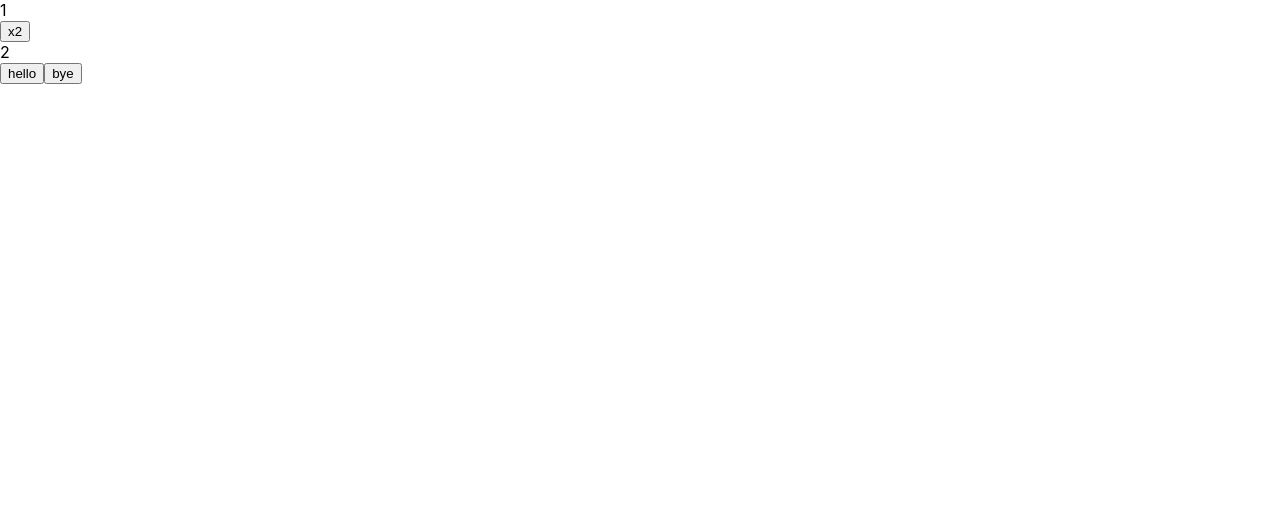
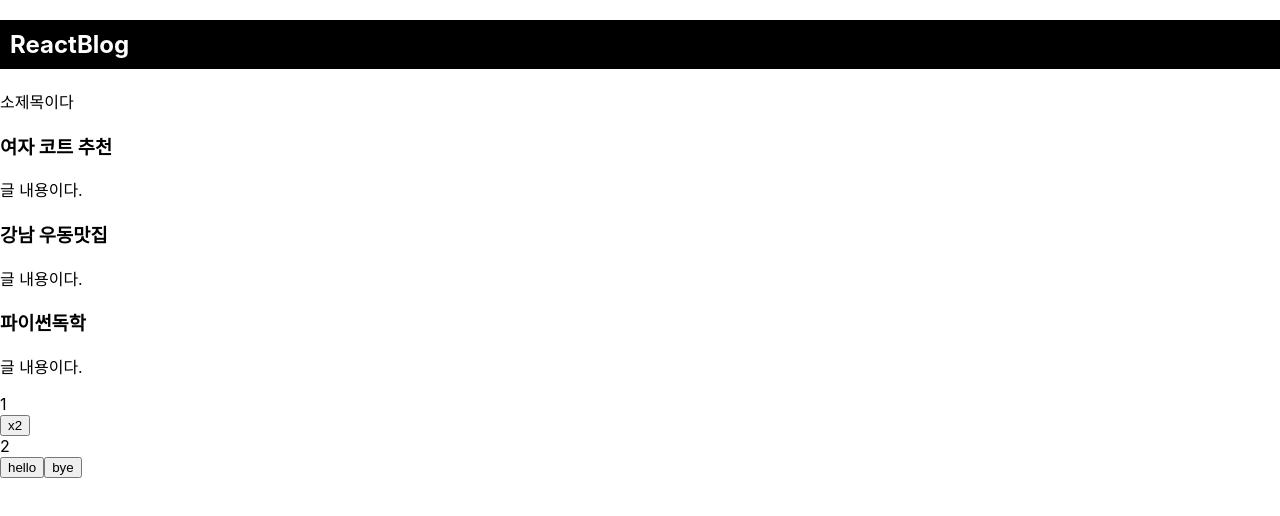
Before and after one commit to ellsagongju/react_project01, a React (Create React App) app: page / in a window 1280 px wide. Shown: the top 516 px of the page. Built offline with nearby package versions, Linux system fonts and the light colour scheme.

Commit message:
[hyojin_jo] state 쓰는 방법

```diff
--- /dev/null
+++ b/src/App.css
@@ -0,0 +1,7 @@
+.black-nav{
+    background-color: #000;
+}
+.black-nav h2{
+    color: #fff;
+    padding: 10px;
+}
--- a/src/App.js
+++ b/src/App.js
@@ -2,6 +2,7 @@ import React from 'react';
 // return 하는 div를 div에 넣지 않고 바로 root 바로 아래로 부르고 싶을때 app js에 react를 부른다
 import { useState } from 'react';
 // useState를 react에서 가져옴
+import './App.css'
 
 function App() {
 
@@ -20,15 +21,41 @@ function App() {
     console.log('bye')
   };
 
+  let post = '강남 우동 맛집';
+  let [글제목, b] = useState(['여자 코트 추천','강남 우동맛집','파이썬독학']);
+  // state를 써야 하는 이유는
+  // state를 써야 하는 이유는
+  // state를 써야 하는 이유는
+  // post 가 변경되면 다 따라다니면서 바꿔줘야 하지만,
+  // 글 제목으로 변수명을 저장했기 때문에 state 내용이 자동 return됨
+  // state가 좋지만, 로고같은 변동 사항이 많지 않은 것은 state로 굳이 할 필요 없다.
+
+
+
   // 함수실행
   // retrun을 할 때에는 한 개의 태그만 실행시킬 수 있기 떄문에 전체를 감싸는 div 처리를 하고 나머지는 감싼다.
-
-
   return (
     // <div className="App">
     // React.Fragment를 부르면 바로 root  아래 div로 부를 수 있다.
     <React.Fragment>
-
+      <div className="header">
+        <div className="black-nav">
+          <h2>ReactBlog</h2>
+        </div>
+        <p>소제목이다</p>
+      </div>
+      <div className="list">
+        <h3>{글제목[0]}</h3>
+        <p>글 내용이다.</p>
+      </div>
+      <div className="list">
+        <h3>{글제목[1]}</h3>
+        <p>글 내용이다.</p>
+      </div>
+      <div className="list">
+        <h3>{글제목[2]}</h3>
+        <p>글 내용이다.</p>
+      </div>
 
       <div>{numbero}</div>
       <button onClick={double2}>x2</button>
```
